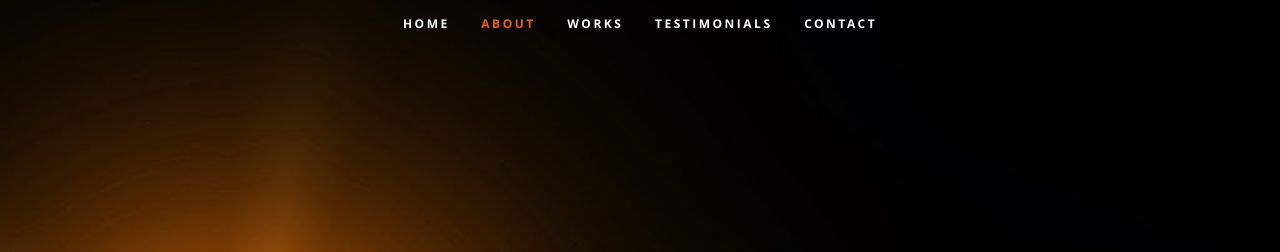
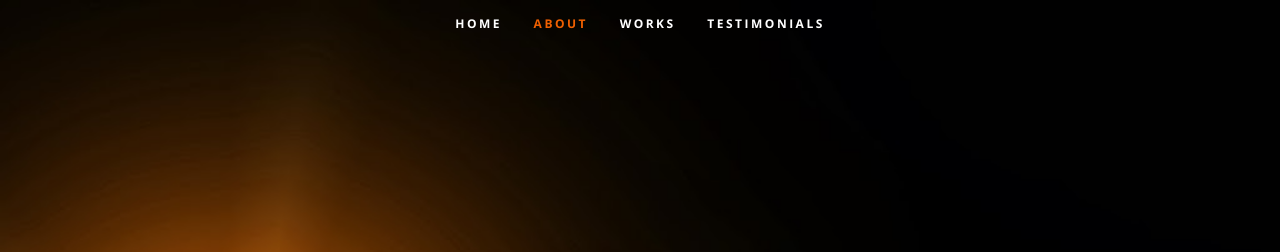
Before and after one commit to sudharshantr/sriram23.github.io, a plain HTML site: page index.html in a window 1280 px wide. Shown: the top 252 px of the page. Drawn offline with nearby package versions, Linux system fonts and the light colour scheme.

Commit message:
Removed contacts from page

```diff
--- a/index.html
+++ b/index.html
@@ -50,7 +50,7 @@
 
             <li><a class="smoothscroll" href="#portfolio">Works</a></li>
             <li><a class="smoothscroll" href="#testimonials">Testimonials</a></li>
-            <li><a class="smoothscroll" href="#contact">Contact</a></li>
+            <!--<li><a class="smoothscroll" href="#contact">Contact</a></li>-->
          </ul> <!-- end #nav -->
 
       </nav> <!-- end #nav-wrap -->
```
